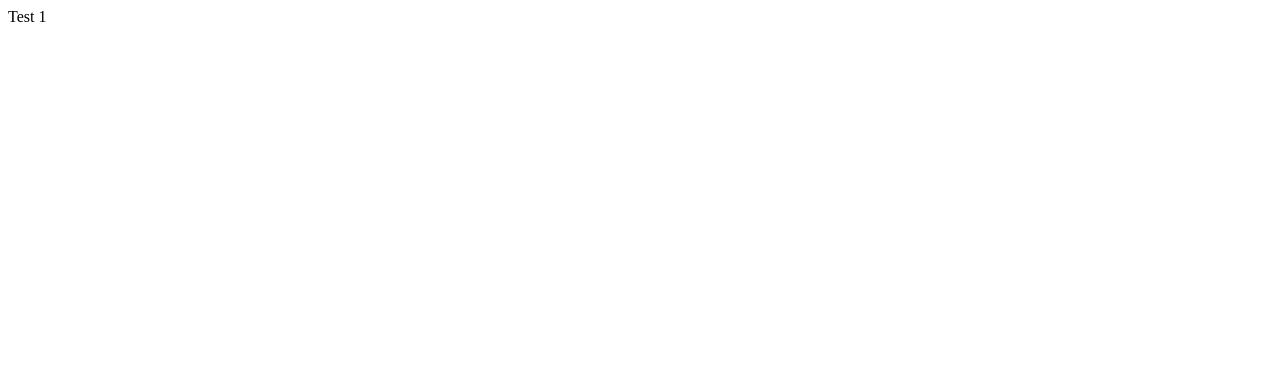
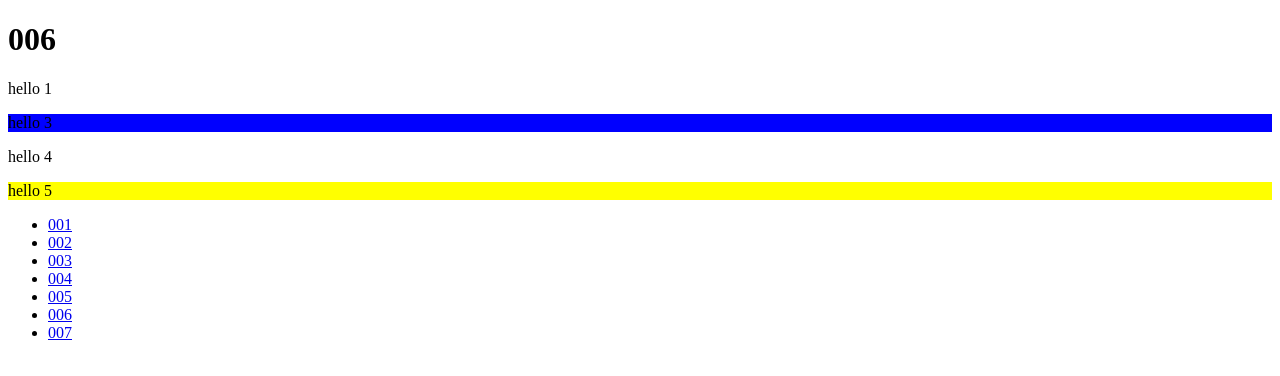
Before and after one commit to David-Cuckoo/lesson-6, a plain HTML site: page index.html in a window 1280 px wide. Drawn offline with Linux system fonts and the light colour scheme.

Commit message:
sulertia ra

```diff
--- a/index.html
+++ b/index.html
@@ -4,8 +4,29 @@
     <meta charset="UTF-8">
     <meta name="viewport" content="width=device-width, initial-scale=1.0">
     <title>Document</title>
+    <link rel="stylesheet" href="style.css">
 </head>
 <body>
-    Test 1
+    <div class="container" id="about">
+        <h1>006</h1>
+        <p>hello 1</p>
+        <p>hello 3</p>
+        <p>hello 4</p>
+        <p>hello 5</p>
+
+        <!-- ul>li*5{$}-->
+
+        <ul>
+            <li><a href="#">001</a></li>
+            <li><a href="#">002</a></li>
+            <li><a href="#">003</a></li>
+            <li><a href="#">004</a></li>
+            <li><a href="#">005</a></li>
+            <li><a href="#">006</a></li>
+            <li><a href="#">007</a></li>
+
+        </ul>
+
+    </div>
 </body>
 </html>
--- /dev/null
+++ b/style.css
@@ -0,0 +1,9 @@
+#about p:nth-child(5) {
+    background-color: rgb(255, 255, 0);
+}
+p:nth-child(3) {
+    background-color: blue;
+}
+p:nth-child(3) {
+    background-color: blue;
+}
```
